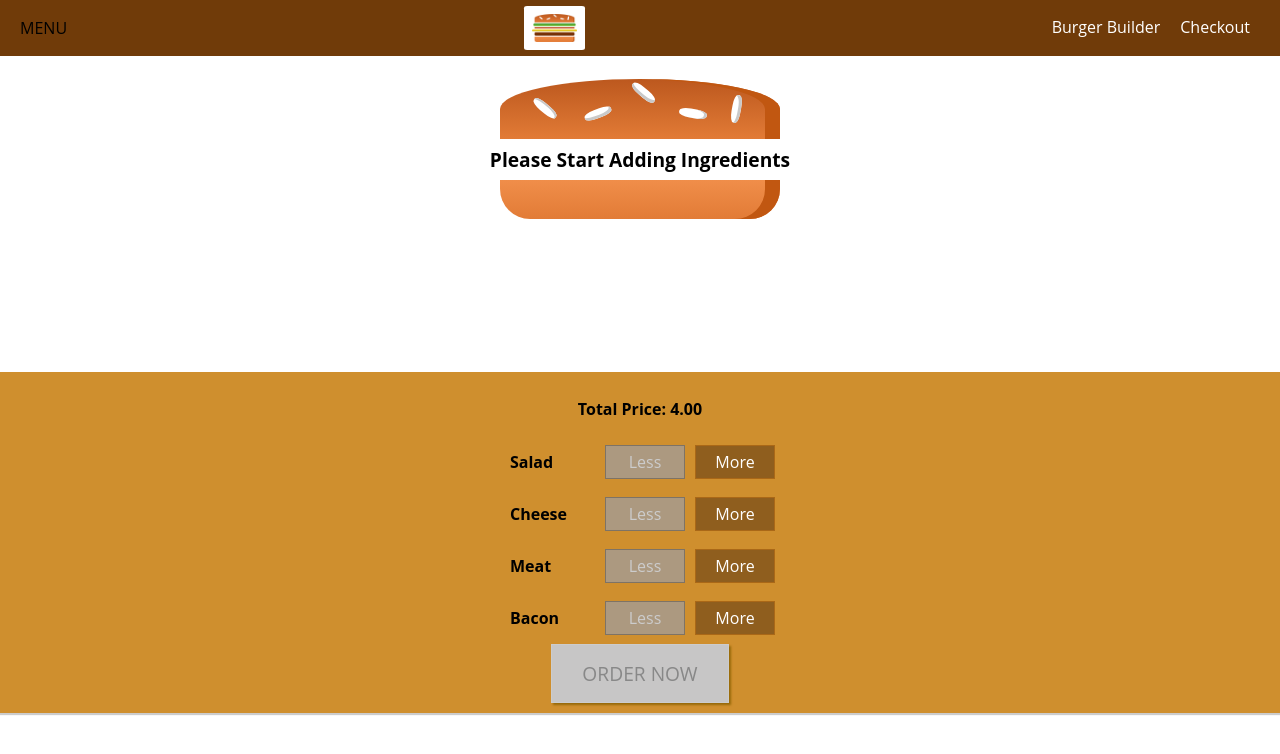
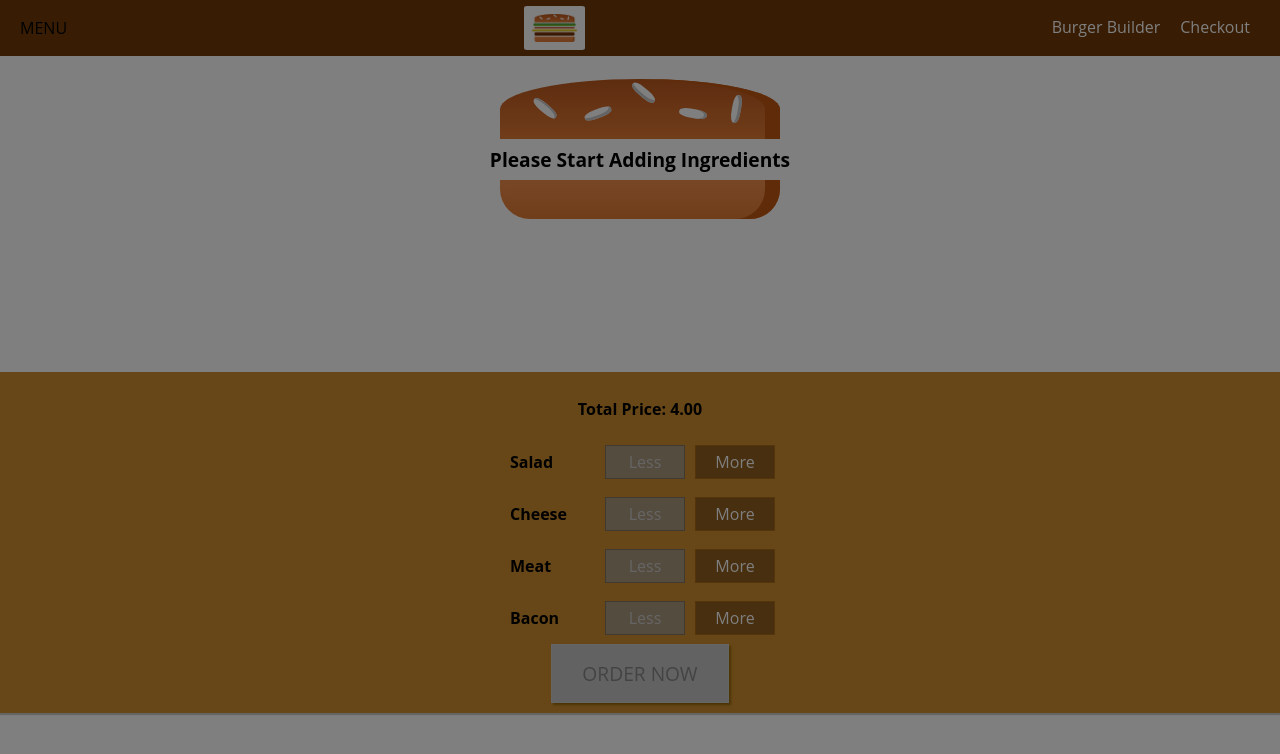
Before and after one commit to rizwan199811/Burger-App, a React (Create React App) app: page / in a window 1280 px wide. Shown: the top 754 px of the page. Built offline with nearby package versions, Linux system fonts and the light colour scheme.

Commit message:
weekend done

```diff
--- a/src/component/Layout/Layout.js
+++ b/src/component/Layout/Layout.js
@@ -1,13 +1,24 @@
-import React from 'react'
+import React,{useState} from 'react'
 import Aux from '../../hoc/Auxiliary'
 import Toolbar from '../Navigation/Toolbar/Toolbar'
 import SideDrawer from '../SideDrawer/SideDrawer'
+import Backdrop from '../UI/Backdrop/Backdrop'
 import classes from './Layout.module.css'
+
 export default function Layout(props) {
+    const [showSideDrawer, setShowSideDrawer] = useState(true)
+    const closedDrawerHandler = ()=>{
+        setShowSideDrawer(false);
+    }
+    const SideDrawerToggleHandler = ()=>{
+        setShowSideDrawer((prevState)=>{
+            return !prevState.showSideDrawer
+        });
+    }
     return (
         <Aux>
-            <Toolbar></Toolbar>
-            <SideDrawer></SideDrawer>
+            <Toolbar drawerTogglerClick={SideDrawerToggleHandler}></Toolbar>
+            <SideDrawer closed={closedDrawerHandler} open={showSideDrawer}></SideDrawer>
         <main className={classes.content}>
             { props.children }
         </main>
--- a/src/component/Navigation/Toolbar/Toolbar.js
+++ b/src/component/Navigation/Toolbar/Toolbar.js
@@ -1,15 +1,15 @@
 import React from 'react'
 import Logo from '../../Logo/Logo'
 import NavigationItems from '../NavigationItems/NavigationItems'
-import SideDrawer from '../../SideDrawer/SideDrawer'
+import DrawerToggler from '../../SideDrawer/DrawerToggler/DrawerToggler'
 import classes from './Toolbar.module.css'
 function Toolbar(props) {
     return (
         <header className={classes.Toolbar}>
-            <div>MENU</div>
+            <DrawerToggler clicked={props.drawerTogglerClick}></DrawerToggler>
             <Logo height='80%'></Logo>
             <nav className={classes.DesktopOnly}>
-            <NavigationItems></NavigationItems>
+                <NavigationItems></NavigationItems>
             </nav>
         </header>
     )
--- /dev/null
+++ b/src/component/SideDrawer/DrawerToggler/DrawerToggler.js
@@ -0,0 +1,11 @@
+import React from 'react'
+
+function DrawerToggler(props) {
+    return (
+        <div onClick={props.clicked}>
+            MENU
+        </div>
+    )
+}
+
+export default DrawerToggler
--- a/src/component/SideDrawer/SideDrawer.js
+++ b/src/component/SideDrawer/SideDrawer.js
@@ -1,17 +1,30 @@
 import React from 'react'
 import Logo from '../Logo/Logo'
 import NavigationItems from '../Navigation/NavigationItems/NavigationItems'
+import Backdrop from '../UI/Backdrop/Backdrop';
 import classes from './SideDrawer.module.css'
+import Aux from '../../hoc/Auxiliary'
+
 function SideDrawer(props) {
+    let attachedClasses = [classes.SideDrawer, classes.Close];
+    if (props.open) {
+        attachedClasses = [classes.SideDrawer, classes.Open];
+    }
+    console.log(props.open)
     return (
+        <Aux>
+        <Backdrop clicked={props.closed} show={props.open} ></Backdrop>
+        <div className={attachedClasses.join(' ')} onClick={props.closed}>
         <div className={classes.SideDrawer}>
             <div className={classes.Logo}>
-            <Logo></Logo>
+                <Logo></Logo>
             </div>
             <nav>
                 <NavigationItems></NavigationItems>
             </nav>
         </div>
+        </div>
+        </Aux>
     )
 }
 
--- a/src/component/UI/Backdrop/Backdrop.js
+++ b/src/component/UI/Backdrop/Backdrop.js
@@ -1,9 +1,12 @@
 
 import React from 'react'
 import classes from './Backdrop.module.css'
+
 function Backdrop(props) {
+    console.log(props.clicked)
     return(
-    props.show ? <div className={classes.Backdrop} onClick={props.closed}></div>:null
+
+    props.show ? <div className={classes.Backdrop} onClick={props.clicked}></div>:null
     )
 }
 
--- a/src/component/UI/Modal/Modal.js
+++ b/src/component/UI/Modal/Modal.js
@@ -4,7 +4,7 @@ import Aux from '../../../hoc/Auxiliary'
 import Backdrop from '../Backdrop/Backdrop'
 
 function Modal(props) {
-    console.log(props.Modalclosed)
+    // console.log(props.Modalclosed)
     return (
         <Aux>
 
--- a/src/container/Burger Builder/BurgerBuilder.js
+++ b/src/container/Burger Builder/BurgerBuilder.js
@@ -30,7 +30,7 @@ export default function BurgerBuilder(props) {
     for (let key in disabledInfo) {
         disabledInfo[key] = disabledInfo[key] <= 0;
     }
-    console.log(disabledInfo)
+    // console.log(disabledInfo)
     const addIngredientHandler = (type) => {
         const oldCount = ingredients[type];
         const updatedCount = oldCount + 1;
```
